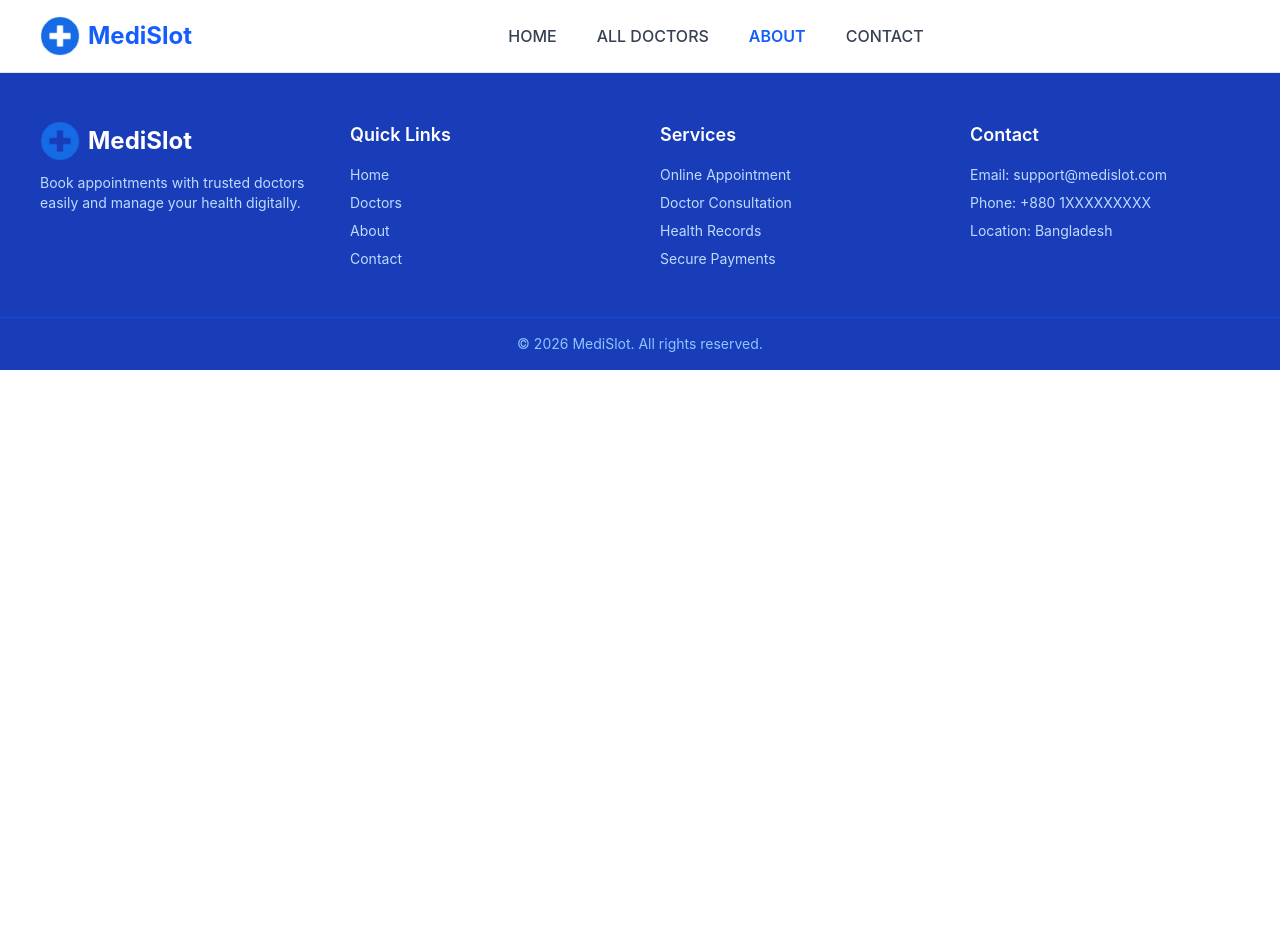
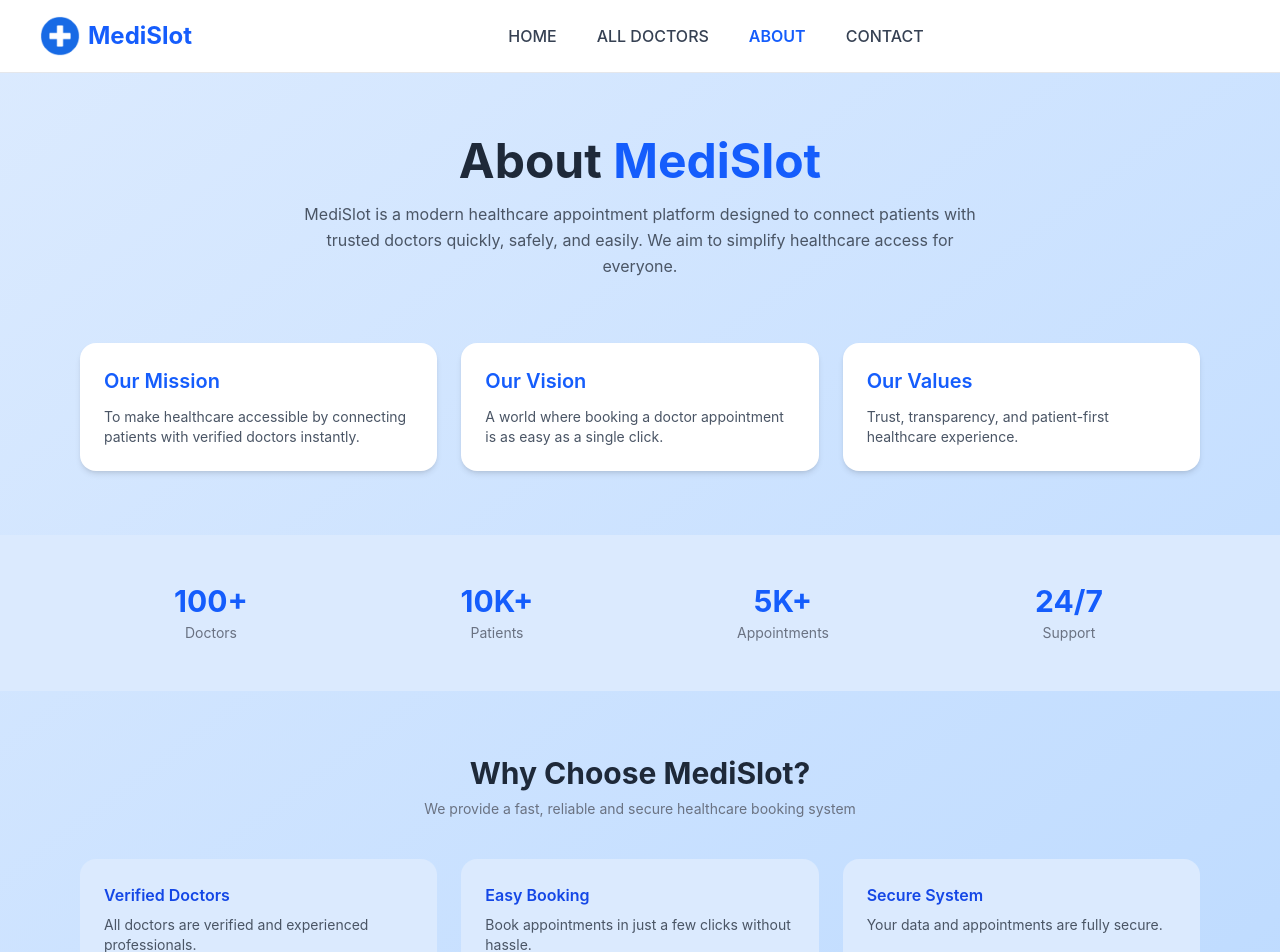
Before and after one commit to mowlyray/MediSlot, a React (Vite) app: page /about in a window 1280 px wide. Shown: the top 952 px of the page. Before the commit the page ends 800 px from the top, so only its background shows below. Built offline with nearby package versions, Linux system fonts and the light colour scheme.

Commit message:
create contact and about page

```diff
--- a/src/pages/About.jsx
+++ b/src/pages/About.jsx
@@ -1,11 +1,117 @@
-import React from 'react'
-
 function About() {
   return (
-    <div>
+    <div className="min-h-screen bg-gradient-to-br from-blue-100  to-blue-200">
+
+      {/* HERO SECTION */}
+      <div className="max-w-6xl mx-auto px-4 py-16 text-center">
+
+        <h1 className="text-4xl md:text-5xl font-bold text-gray-800">
+          About <span className="text-blue-600">MediSlot</span>
+        </h1>
+
+        <p className="mt-4 text-gray-600 max-w-2xl mx-auto text-sm md:text-base leading-relaxed">
+          MediSlot is a modern healthcare appointment platform designed to
+          connect patients with trusted doctors quickly, safely, and easily.
+          We aim to simplify healthcare access for everyone.
+        </p>
+
+      </div>
+
+      {/* MISSION / VISION */}
+      <div className="max-w-6xl mx-auto px-4 grid md:grid-cols-3 gap-6 pb-16">
+
+        <div className="bg-white rounded-2xl shadow-md p-6 hover:shadow-xl transition">
+          <h2 className="text-xl font-semibold text-blue-600">Our Mission</h2>
+          <p className="text-gray-600 text-sm mt-3">
+            To make healthcare accessible by connecting patients with verified doctors instantly.
+          </p>
+        </div>
+
+        <div className="bg-white rounded-2xl shadow-md p-6 hover:shadow-xl transition">
+          <h2 className="text-xl font-semibold text-blue-600">Our Vision</h2>
+          <p className="text-gray-600 text-sm mt-3">
+            A world where booking a doctor appointment is as easy as a single click.
+          </p>
+        </div>
+
+        <div className="bg-white rounded-2xl shadow-md p-6 hover:shadow-xl transition">
+          <h2 className="text-xl font-semibold text-blue-600">Our Values</h2>
+          <p className="text-gray-600 text-sm mt-3">
+            Trust, transparency, and patient-first healthcare experience.
+          </p>
+        </div>
+
+      </div>
+
+      {/* STATS SECTION */}
+      <div className="bg-blue-100 py-12">
+
+        <div className="max-w-6xl mx-auto px-4 grid grid-cols-2 md:grid-cols-4 gap-6 text-center">
+
+          <div>
+            <h3 className="text-3xl font-bold text-blue-600">100+</h3>
+            <p className="text-gray-500 text-sm mt-1">Doctors</p>
+          </div>
+
+          <div>
+            <h3 className="text-3xl font-bold text-blue-600">10K+</h3>
+            <p className="text-gray-500 text-sm mt-1">Patients</p>
+          </div>
+
+          <div>
+            <h3 className="text-3xl font-bold text-blue-600">5K+</h3>
+            <p className="text-gray-500 text-sm mt-1">Appointments</p>
+          </div>
+
+          <div>
+            <h3 className="text-3xl font-bold text-blue-600">24/7</h3>
+            <p className="text-gray-500 text-sm mt-1">Support</p>
+          </div>
+
+        </div>
+
+      </div>
+
+      {/* WHY CHOOSE US */}
+      <div className="max-w-6xl mx-auto px-4 py-16">
+
+        <h2 className="text-3xl font-bold text-center text-gray-800">
+          Why Choose MediSlot?
+        </h2>
+
+        <p className="text-center text-gray-500 mt-2 text-sm">
+          We provide a fast, reliable and secure healthcare booking system
+        </p>
+
+        <div className="grid md:grid-cols-3 gap-6 mt-10">
+
+          <div className="bg-blue-100  p-6 rounded-2xl hover:shadow-lg transition">
+            <h3 className="font-semibold text-blue-700">Verified Doctors</h3>
+            <p className="text-sm text-gray-600 mt-2">
+              All doctors are verified and experienced professionals.
+            </p>
+          </div>
+
+          <div className="bg-blue-100 p-6 rounded-2xl hover:shadow-lg transition">
+            <h3 className="font-semibold text-blue-700">Easy Booking</h3>
+            <p className="text-sm text-gray-600 mt-2">
+              Book appointments in just a few clicks without hassle.
+            </p>
+          </div>
+
+          <div className="bg-blue-100 p-6 rounded-2xl hover:shadow-lg transition">
+            <h3 className="font-semibold text-blue-700">Secure System</h3>
+            <p className="text-sm text-gray-600 mt-2">
+              Your data and appointments are fully secure.
+            </p>
+          </div>
+
+        </div>
+
+      </div>
 
     </div>
-  )
+  );
 }
 
-export default About
+export default About;
--- a/src/pages/Contact.jsx
+++ b/src/pages/Contact.jsx
@@ -1,11 +1,127 @@
-import React from 'react'
+import { useState } from "react";
 
 function Contact() {
+  const [form, setForm] = useState({
+    name: "",
+    email: "",
+    message: "",
+  });
+
+  const handleChange = (e) => {
+    setForm({ ...form, [e.target.name]: e.target.value });
+  };
+
+  const handleSubmit = (e) => {
+    e.preventDefault();
+    console.log(form);
+    alert("Message sent successfully!");
+    setForm({ name: "", email: "", message: "" });
+  };
+
   return (
-    <div>
+    <div className="min-h-screen bg-gradient-to-b from-blue-50 via-white to-white py-12 px-4">
 
+      {/* HEADER */}
+      <div className="text-center mb-12">
+        <h1 className="text-3xl md:text-4xl font-bold">
+  <span className="bg-gradient-to-r from-blue-600 to-blue-600 text-transparent bg-clip-text">
+    Get in Touch
+  </span>
+</h1>
+        <p className="text-gray-500 mt-2 max-w-xl mx-auto">
+          Have questions about appointments, doctors, or services?
+          We’re here to help you 24/7.
+        </p>
+      </div>
+
+      {/* MAIN BOX */}
+      <div className="max-w-6xl mx-auto grid md:grid-cols-2 gap-10">
+
+        {/* LEFT INFO CARD */}
+        <div className="bg-white rounded-3xl shadow-lg border border-blue-100 p-8">
+
+          <h2 className="text-2xl font-bold text-gray-800 mb-6">
+            Contact Information
+          </h2>
+
+          <div className="space-y-4 text-gray-600">
+
+            <div className="p-4 rounded-2xl bg-blue-50">
+              <p className="font-semibold text-gray-700">📍 Address</p>
+              <p>Dhaka Medical Area, Bangladesh</p>
+            </div>
+
+            <div className="p-4 rounded-2xl bg-blue-50">
+              <p className="font-semibold text-gray-700">📞 Phone</p>
+              <p>+880 1XXXXXXXXX</p>
+            </div>
+
+            <div className="p-4 rounded-2xl bg-blue-50">
+              <p className="font-semibold text-gray-700">📧 Email</p>
+              <p>support@medislot.com</p>
+            </div>
+
+            <div className="p-4 rounded-2xl bg-blue-50">
+              <p className="font-semibold text-gray-700">⏰ Working Hours</p>
+              <p>24/7 Emergency Support</p>
+            </div>
+
+          </div>
+        </div>
+
+        {/* RIGHT FORM */}
+        <div className="bg-white rounded-3xl shadow-lg border border-blue-100 p-8">
+
+          <h2 className="text-2xl font-bold text-gray-800 mb-6">
+            Send a Message
+          </h2>
+
+          <form onSubmit={handleSubmit} className="space-y-4">
+
+            <input
+              type="text"
+              name="name"
+              value={form.name}
+              onChange={handleChange}
+              placeholder="Your Name"
+              className="w-full p-3 border rounded-xl focus:outline-none focus:ring-2 focus:ring-blue-400"
+              required
+            />
+
+            <input
+              type="email"
+              name="email"
+              value={form.email}
+              onChange={handleChange}
+              placeholder="Your Email"
+              className="w-full p-3 border rounded-xl focus:outline-none focus:ring-2 focus:ring-blue-400"
+              required
+            />
+
+            <textarea
+              name="message"
+              value={form.message}
+              onChange={handleChange}
+              placeholder="Your Message"
+              rows="5"
+              className="w-full p-3 border rounded-xl focus:outline-none focus:ring-2 focus:ring-blue-400"
+              required
+            ></textarea>
+
+            <button
+              type="submit"
+              className="w-full bg-blue-600 text-white py-3 rounded-xl
+              hover:bg-blue-700 hover:scale-[1.02] transition duration-300 shadow-md"
+            >
+              Send Message
+            </button>
+
+          </form>
+        </div>
+
+      </div>
     </div>
-  )
+  );
 }
 
-export default Contact
+export default Contact;
--- a/src/pages/Doctors.jsx
+++ b/src/pages/Doctors.jsx
@@ -80,7 +80,7 @@ function Doctors() {
           {/* HEADER (CENTER IMPROVED) */}
           <div className="text-center mb-10">
 
-            <h2 className="text-3xl font-bold text-gray-800">
+            <h2 className="text-3xl font-bold  text-blue-600">
               {selected === "All" ? "All Doctors" : selected}
             </h2>
 
```
